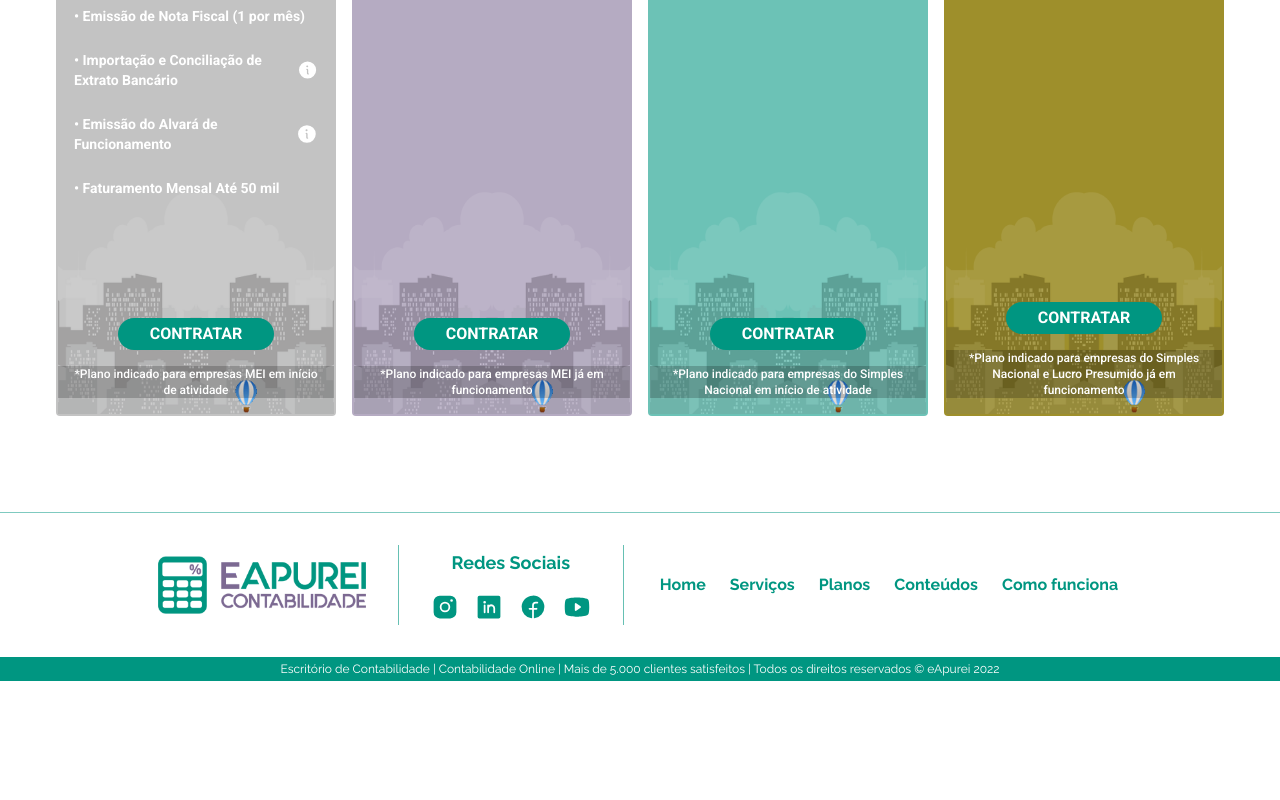
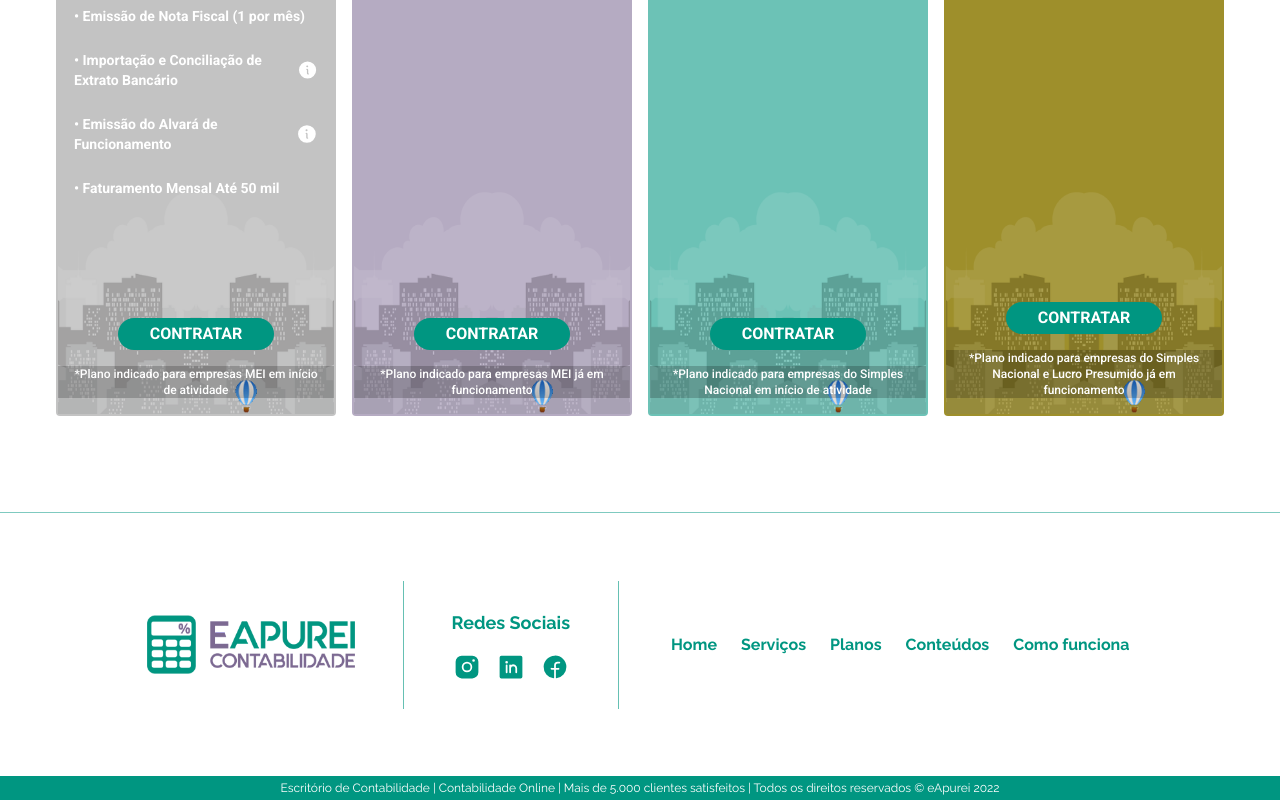
Before and after one commit to eApurei/eapurei-front, a Next.js app: page / in a window 1280 px wide. Shown: the part 4427-5227 px from the top of the page. Before the commit the page ends 5108 px from the top, so only its background shows below. Built offline with nearby package versions, Linux system fonts and the light colour scheme.

Commit message:
feat: Changes to the social media links in the footer

```diff
--- a/src/components/organisms/Footer.tsx
+++ b/src/components/organisms/Footer.tsx
@@ -4,7 +4,6 @@ import {
   FacebookLogo,
   InstagramLogo,
   LinkedinLogo,
-  YoutubeLogo,
 } from '@phosphor-icons/react'
 import Image from 'next/image'
 import Link from 'next/link'
@@ -39,12 +38,12 @@ const menuItems: IMenuItemsProps[] = [
 export default function Footer() {
   return (
     <>
-      <footer className="flex w-full flex-col items-center justify-center dark:bg-dark-100">
+      <footer className="flex h-72 w-full flex-col items-center justify-center dark:bg-dark-100">
         <Separator
           orientation="horizontal"
           className="w-full bg-primary-100 opacity-50 dark:bg-white"
         />
-        <section className="flex w-full items-center justify-center gap-8 p-8">
+        <section className="flex h-full w-full items-center justify-center gap-12 p-8">
           <Link href={'/'}>
             <Image
               alt="eApurei Logo Image"
@@ -58,7 +57,7 @@ export default function Footer() {
 
           <Separator
             orientation="vertical"
-            className="h-20 bg-primary-100 opacity-60 dark:bg-white"
+            className="h-32 bg-primary-100 opacity-60 dark:bg-white"
           />
 
           <div className="flex flex-col items-center justify-center gap-4">
@@ -68,7 +67,7 @@ export default function Footer() {
 
             <div className="flex items-center justify-center gap-4">
               <Link
-                href="https://www.instagram.com/eapurei_contabilidade/"
+                href="https://www.instagram.com/e.apurei/"
                 target="_blank"
                 className="text-primary-500 hover:text-primary-400"
               >
@@ -80,7 +79,7 @@ export default function Footer() {
               </Link>
 
               <Link
-                href="https://www.instagram.com/eapurei_contabilidade/"
+                href="https://www.linkedin.com/company/eapurei-contabilidade"
                 target="_blank"
                 className="text-primary-500 hover:text-primary-400"
               >
@@ -92,23 +91,11 @@ export default function Footer() {
               </Link>
 
               <Link
-                href="https://www.instagram.com/eapurei_contabilidade/"
+                href="https://www.facebook.com/profile.php?id=61562306924992"
                 target="_blank"
                 className="text-primary-500 hover:text-primary-400"
               >
                 <FacebookLogo
-                  size={28}
-                  weight={'fill'}
-                  className="text-primary-100 duration-300 hover:scale-105 hover:opacity-70 lg_2:w-5"
-                />
-              </Link>
-
-              <Link
-                href="https://www.instagram.com/eapurei_contabilidade/"
-                target="_blank"
-                className="text-primary-500 hover:text-primary-400"
-              >
-                <YoutubeLogo
                   size={28}
                   weight={'fill'}
                   className="text-primary-100 duration-300 hover:scale-105 hover:opacity-70 lg_2:w-5"
@@ -119,7 +106,7 @@ export default function Footer() {
 
           <Separator
             orientation="vertical"
-            className="h-20 bg-primary-100 opacity-60 dark:bg-white"
+            className="h-32 bg-primary-100 opacity-60 dark:bg-white"
           />
 
           <nav className="flex items-center justify-center">
```
